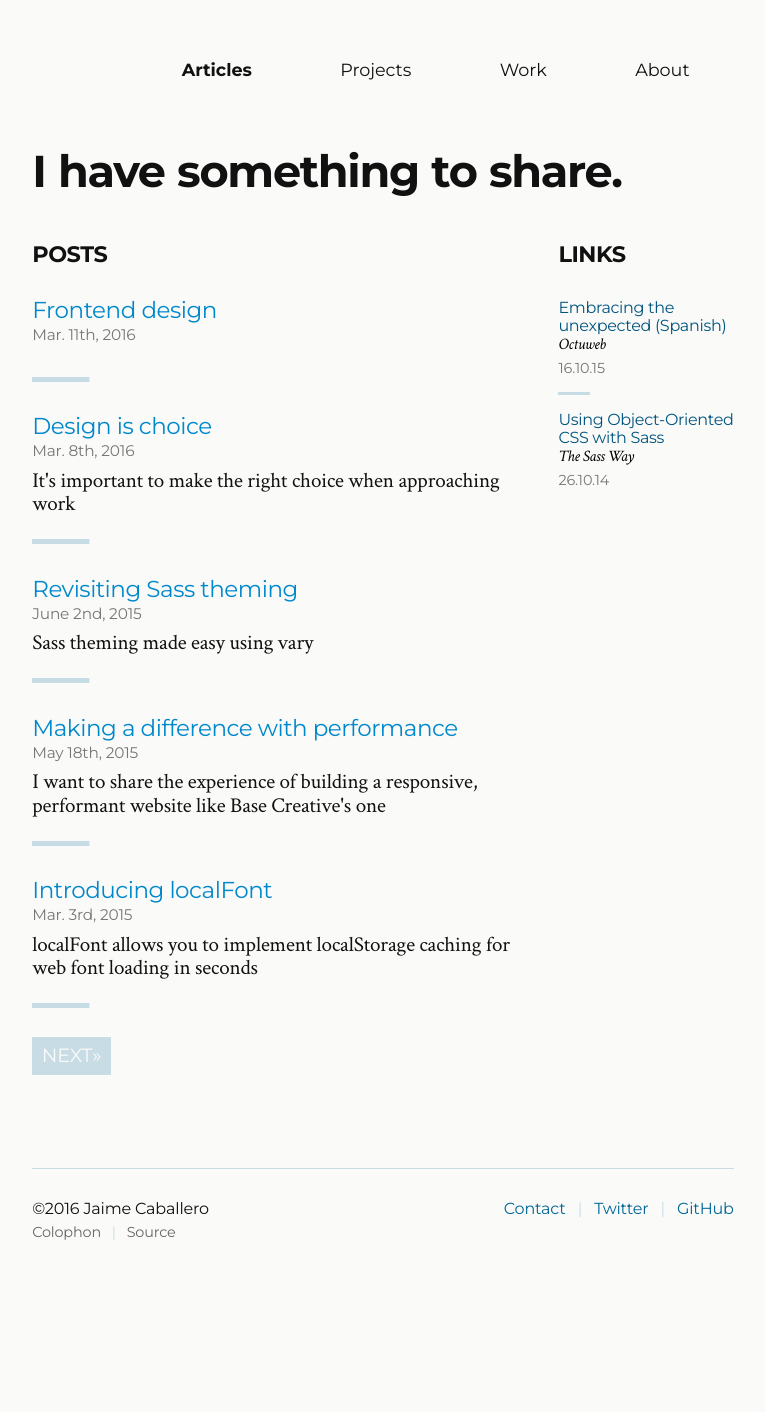
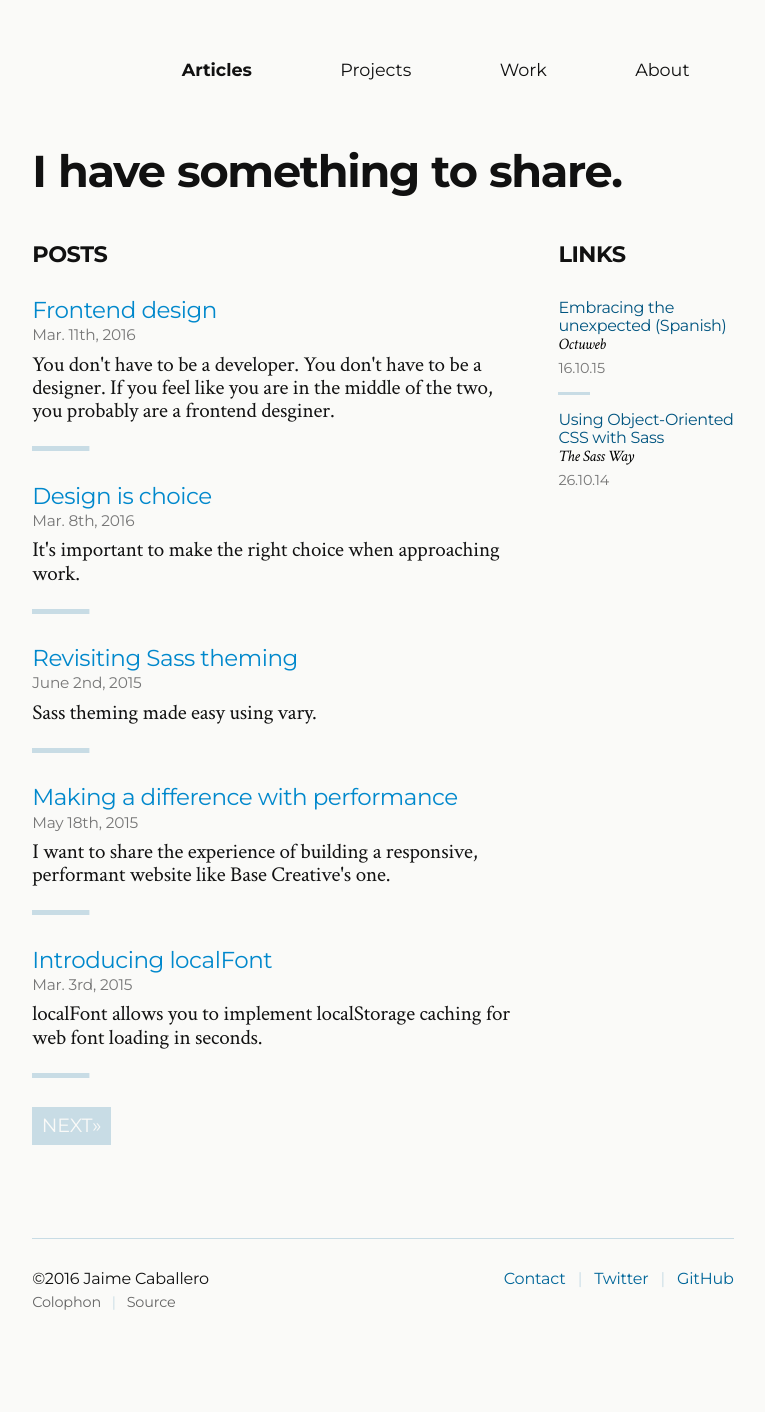
Before and after one commit to jaicab/jaicab.github.io, a Jekyll site: the page built from articles/index.html, in a window 1280 px wide. Shown: the whole page, without its empty margins (257-1022 px from the left). Built offline with Jekyll 4.4.1, drawn with Linux system fonts in a browser that asks for light colours; the list of posts is cut into pages by our own code; before the commit the page ends 1343 px from its top, so only the background shows below that; some of the changed lines change nothing that is shown.

Commit message:
New article: Frontend Design

```diff
--- a/_posts/2016-03-11-frontend-design.md
+++ b/_posts/2016-03-11-frontend-design.md
@@ -1,16 +1,34 @@
 ---
 
 title: "Frontend design"
-meta: ""
-syntax: true
+meta: "You don't have to be a developer. You don't have to be a designer. If you feel like you are in the middle of the two, you probably are a frontend desginer"
 
 ---
-Ever since designers entered the web field, there’s been a continuous discussion between design and development. Each discipline favours their preferences. And when responsive design became a standard, this separation became greater.
 
-Many designers couldn’t adapt to this change due to legacy thinking, and started to create fixed comps for “mobile” and “desktop” screen sizes, leaving front-end developers up to the task to fill in everything in between.
+Ever since designers entered the web field, there’s been a continuous fight between design and development. Each discipline favours their preferences. And when responsive design came out, this separation became greater.
 
-This lead to designers not being happy about the design of the in-betweens and front-end developers overwhelmed with responsibility. Therefore, developers started asking designers to learn how to code in order to ensure the design was respected by doing it themselves.
+Many designers couldn’t adapt to this change due to legacy thinking, and started to create fixed comps for “mobile” and “desktop” screen sizes, leaving frontend developers up to the task to fill in everything in between.
 
-But it is not that common to see this happening the other way around, developers getting into design. Probably because developers usually tend to be more pragmatic, they just want _make it work_, and care less about how it looks.
+This led to designers not being happy about the design of the in-betweens and frontend developers overwhelmed with responsibility. Therefore, developers started asking designers to learn how to code in order to ensure the design was respected by doing it themselves.
 
-Those who understand code from a design perspective, know about basic user experience like readability and responsive patterns, but don’t necessarily spend their time writing JavaScript for “web apps” or designing logos or illustrations are **front-end designers**.
+And some did! It doesn't need to be production code, but the ability to understand how to implement a design in basic HTML and CSS, and make changes in CSS (which couln't be easier nowadays with Developer Tools) helped to smooth things between design and development.
+
+But it is not that common to see this happening the other way around with developers. Probably because developers sometimes tend to be more pragmatic, they want to _make it work_, and care less about how it looks.
+
+The people who dare step onto this line between frontend development and design and stay there, work between disciplines, doing a bit of each. Because in the era of [device-agnostic](http://trentwalton.com/2014/03/10/device-agnostic/) design and development, you probably need someone there.
+
+Those who understand code from a design perspective, know about basic user experience like readability and responsive patterns, but don’t necessarily spend their time writing JavaScript for “web apps” or designing logos and/or illustrations are, in my opinion, **frontend designers**.
+
+I particularly like [Brad Frost's thoughts](http://bradfrost.com/blog/post/frontend-design/) on this, you should check them out.
+
+## Natural frontend designers
+
+Frontend designers can come from many places and backgrounds. They may have been or still be referring to themselves with a different title because they thought they had to choose a side. I'm here to tell you _it's ok_. For real. You are not alone. I consider myself mainly a frontend designer. Think about it:
+
+A designer who has always loved how CSS can express design through a logic system and not just simple canvas. Who really likes [style guides](http://styleguides.io) and the ability to relate design with a context through metadesign. Who has _let go_ control over the canvas that is a website and undertands it's not about "the most used screen size" anymore.
+
+A frontend developer with a passion for UX. Who cares about typography more than just replicating the one in the design. Who notices when buttons are too small or the text/background contrast isn't good enough. Who knows all the different ways to implement a menu, which one to use on a project and why. Who cares a lot about the impact of his/her work has on users.
+
+You may define yourself as a UI developer, frontend architect, prototyper or frontend developer plus UI/UX designer. If you feel like the title doesn't fit you, that people assume things from your current title that you don't relate to (like you know how to code in Python or design a logo), don't worry.
+
+Development is design. You probably are a **frontend designer**.
--- a/articles/index.html
+++ b/articles/index.html
@@ -38,7 +38,7 @@
     {% when '1' or '21' or '31' %}{{ d }}st{% when '2' or '22' %}{{ d }}nd{% when '3' or '23' %}{{ d }}rd{% else %}{{ d }}th{% endcase %},
   {{ post.date | date: "%Y" }}
               </time>
-              <p itemprop="description" class="c-post__desc">{{post.meta}}</p>
+              <p itemprop="description" class="c-post__desc">{{post.meta}}.</p>
             </a>
           </li>
         {% endfor %}
```
